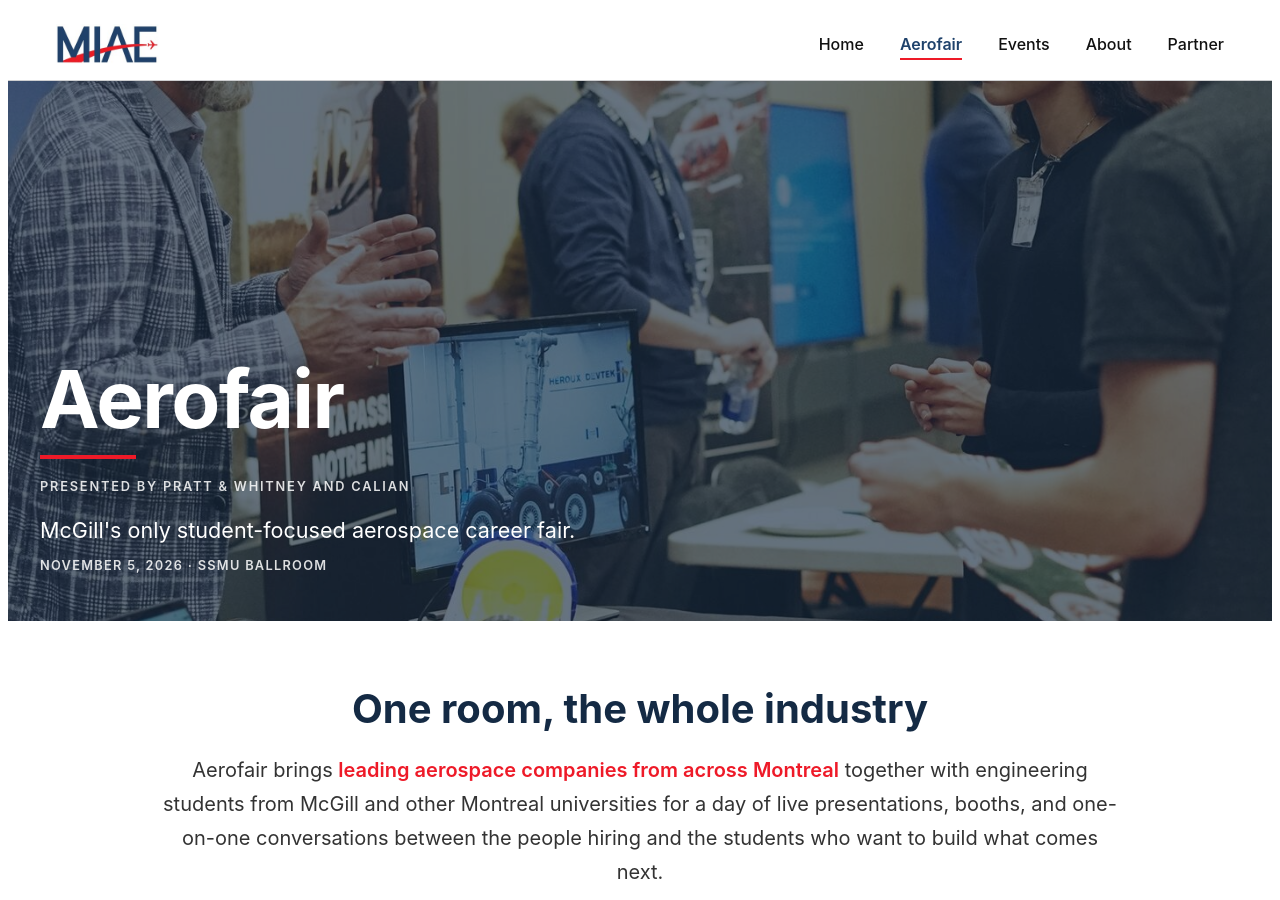
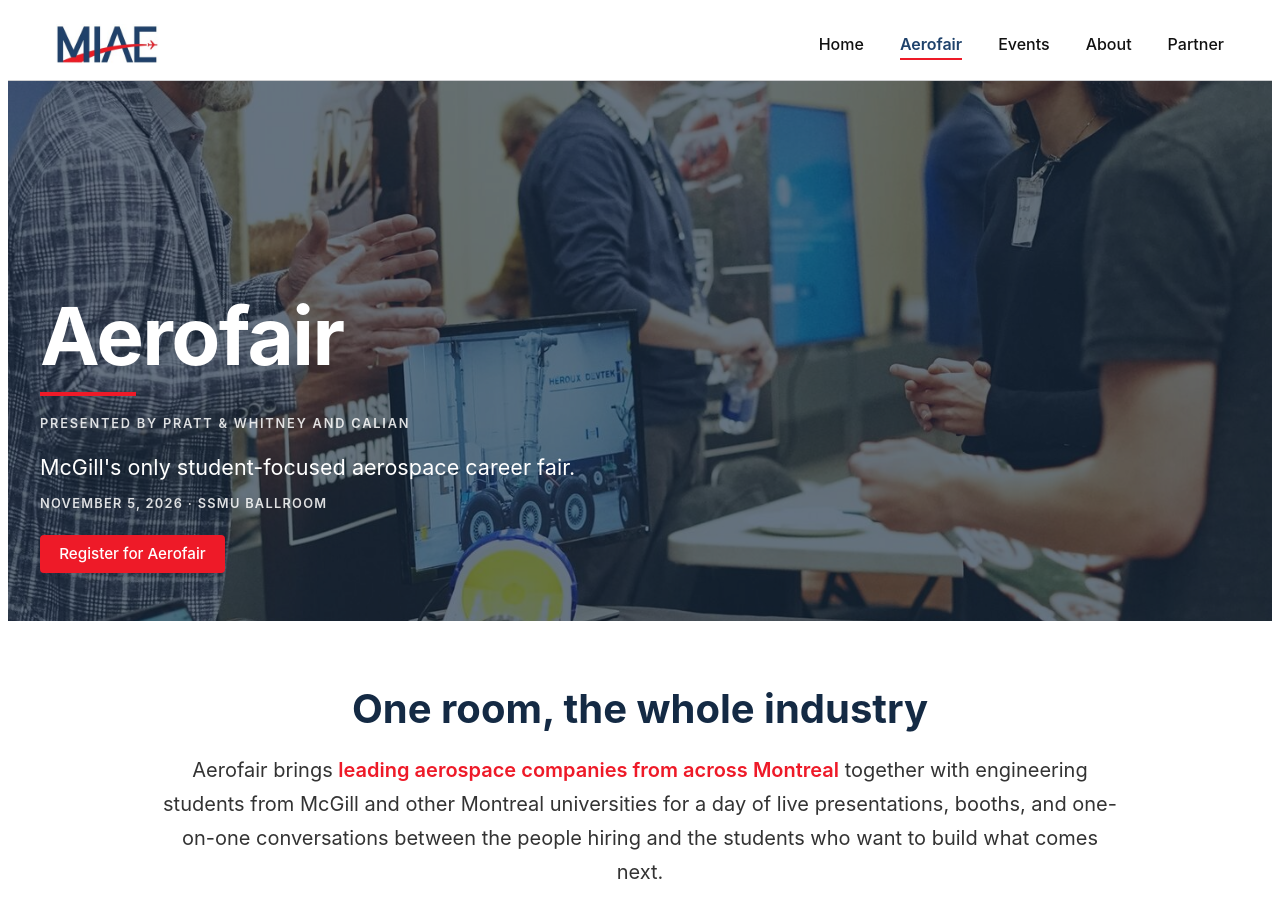
Before and after one commit to miae-sec/miae-sec.github.io, a Jekyll site: the page built from aerofair.html, in a window 1280 px wide and 900 px high. Built offline with Jekyll 4.4.1, drawn with Linux system fonts in a browser that asks for light colours.

Commit message:
Add: registration link for aerofair

```diff
--- a/aerofair.html
+++ b/aerofair.html
@@ -9,6 +9,9 @@
     <p class="af-kicker">Presented by <a href="https://www.prattwhitney.com/" target="_blank" rel="noopener">Pratt &amp; Whitney</a> and <a href="https://www.calian.com/" target="_blank" rel="noopener">Calian</a></p>
     <p class="af-hero-tagline">McGill's only student-focused aerospace career fair.</p>
     <p class="af-hero-date">November 5, 2026 &middot; SSMU Ballroom</p>
+    <a class="af-button af-button--accent"
+       href="https://forms.cloud.microsoft/pages/responsepage.aspx?id=cZYxzedSaEqvqfz4-J8J6k7Nisxn2hRMqh5JYx0vUFNUNkxYMzBaSVJBTE4yNDJXMzQ5OTQ2TUlZTi4u&amp;route=shorturl"
+       target="_blank" rel="noopener">Register for Aerofair</a>
   </div>
 </section>
 
@@ -124,13 +127,16 @@
   </div>
 
   <div class="af-split">
-    <div class="af-panel">
+    <div class="af-panel af-panel--link">
       <h3>For students</h3>
       <p>
         Direct access to leading aerospace companies, live presentations, and one-on-one networking
         with representatives about careers and internships. Bring a CV and come curious: most of
         what happens at Aerofair happens in conversation.
       </p>
+      <a class="af-button"
+         href="https://forms.cloud.microsoft/pages/responsepage.aspx?id=cZYxzedSaEqvqfz4-J8J6k7Nisxn2hRMqh5JYx0vUFNUNkxYMzBaSVJBTE4yNDJXMzQ5OTQ2TUlZTi4u&amp;route=shorturl"
+         target="_blank" rel="noopener">Register now</a>
     </div>
 
     <div class="af-panel af-panel--link">
--- a/style.css
+++ b/style.css
@@ -1150,6 +1150,15 @@
   background-color: var(--dark-blue);
 }
 
+/* for the hero, where the navy button would sink into the dark backdrop */
+.af-button--accent {
+  background-color: var(--miae-red);
+}
+
+.af-button--accent:hover {
+  background-color: #b3141f;
+}
+
 .af-button--ghost {
   background-color: transparent;
   color: var(--miae-blue);
```
